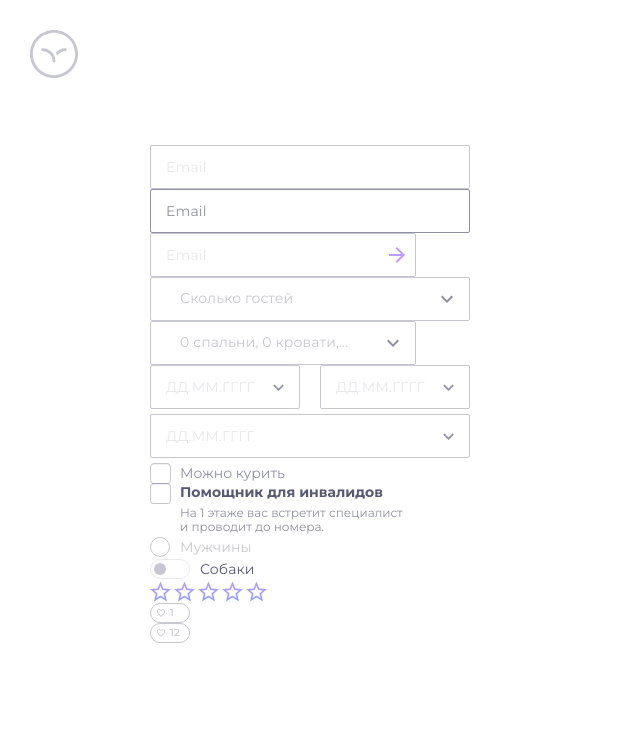
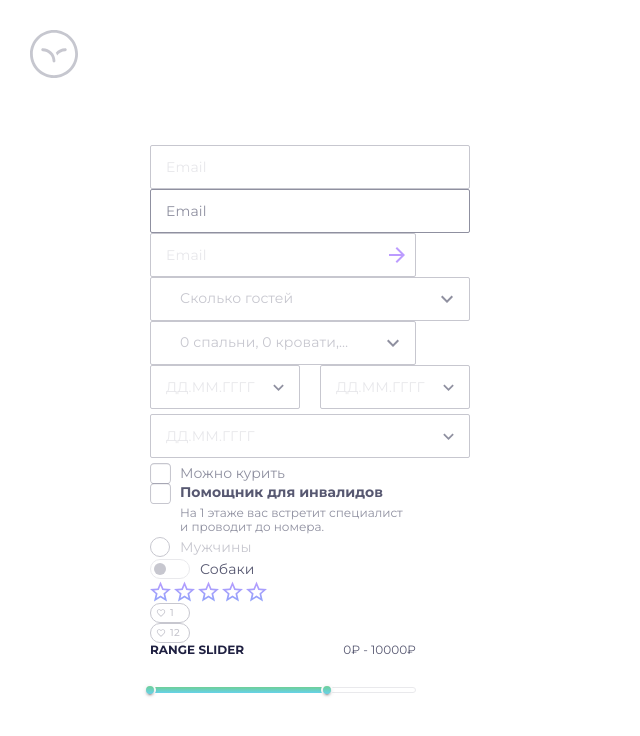
Before and after one commit to PushkinDenis/toxin-hotel-react, a React (Vite) app: page /toxin-hotel-react/form-elements in a window 1280 px wide. Shown: the top 736 px of the page, without its empty margins (0-640 px from the left). Built offline with nearby package versions, Linux system fonts and the light colour scheme.

Commit message:
create slider

```diff
--- a/src/pages/ui-kit/form-elements/ui/form-elements.tsx
+++ b/src/pages/ui-kit/form-elements/ui/form-elements.tsx
@@ -1,6 +1,6 @@
 import { FC } from "react";
 import { LayoutUiKit } from "@pages";
-import { Dropdown, TextField, DatePickerDropdown, Checkbox, Radio, Switch, Rating, Button } from "@shared";
+import { Dropdown, TextField, DatePickerDropdown, Checkbox, Radio, Switch, Rating, Button, Slider } from "@shared";
 import styles from "./form-elements.module.scss";
 
 export const FormElements: FC = () => {
@@ -21,6 +21,7 @@ export const FormElements: FC = () => {
         <Rating />
         <Button variant="like" text="1" />
         <Button variant="like" text="12" />
+        <Slider label={"RANGE SLIDER"} />
       </div>
     </LayoutUiKit>
   );
--- a/src/shared/index.ts
+++ b/src/shared/index.ts
@@ -19,3 +19,4 @@ export * from "./assets/rate-star.tsx";
 export * from "./assets/rate-star-checked.tsx";
 export * from "./assets/like-active.tsx";
 export * from "./assets/like.tsx";
+export * from "./ui/slider/slider.tsx";
--- /dev/null
+++ b/src/shared/ui/slider/slider.module.scss
@@ -0,0 +1,57 @@
+@use "../../../variables.scss" as vars;
+
+.wrapper {
+  width: vars.$selectWidthSmall;
+}
+
+.slider {
+  width: vars.$selectWidthSmall;
+  height: 6px;
+  padding: 0;
+  margin: 0;
+
+  & :global .MuiSlider-rail {
+    background-color: var(--color-white);
+    border: 1px solid var(--color-dark-shade-25);
+    box-shadow: none;
+    padding: 0;
+    margin: 0;
+  }
+
+  & :global .MuiSlider-track {
+    background: linear-gradient(180deg, #6FCF97 0%, #66D2EA 100%);
+    border: none;
+    box-shadow: none;
+    padding: 0;
+    margin: 0;
+  }
+
+  & :global .MuiSlider-thumb {
+    background: linear-gradient(180deg, #6FCF97 0%, #66D2EA 100%);
+    border: 2px solid var(--color-white);
+    width: 12px;
+    height: 12px;
+    box-shadow: none;
+    padding: 0;
+    margin: 0;
+  }
+}
+
+.label {
+  display: flex;
+  width: vars.$selectWidthSmall;
+  justify-content: space-between;
+  font-family: var(--font);
+  font-size: 12px;
+  line-height: 14px;
+  margin-bottom: 20px;
+
+  &_text {
+    color: var(--color-dark-shade-100);
+    font-weight: 700;
+  }
+
+  &_values {
+    color: var(--color-dark-shade-50);
+  }
+}
--- /dev/null
+++ b/src/shared/ui/slider/slider.tsx
@@ -0,0 +1,28 @@
+import { FC, useState } from "react";
+import styles from "./slider.module.scss";
+import { Slider as SliderMui, StyledEngineProvider } from "@mui/material";
+
+type SliderProps = {
+  label: string;
+};
+
+export const Slider: FC<SliderProps> = ({ label }) => {
+  const [value, setValue] = useState<number[]>([0, 10000]);
+
+  const handleChange = (_event: Event, newValue: number | number[]) => {
+    setValue(newValue as number[]);
+  };
+  return (
+    <>
+      <StyledEngineProvider injectFirst>
+        <div className={styles.wrapper}>
+          <label className={styles.label}>
+            <div className={styles.label_text}>{label}</div>
+            <div className={styles.values}>{`${value[0]}₽ - ${value[1]}₽`}</div>
+          </label>
+          <SliderMui className={styles.slider} max={15000} min={0} step={1000} value={value} onChange={handleChange} disableSwap />
+        </div>
+      </StyledEngineProvider>
+    </>
+  );
+};
```
